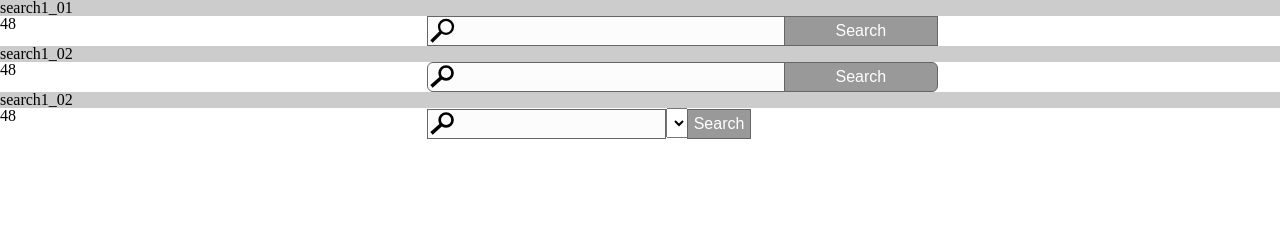
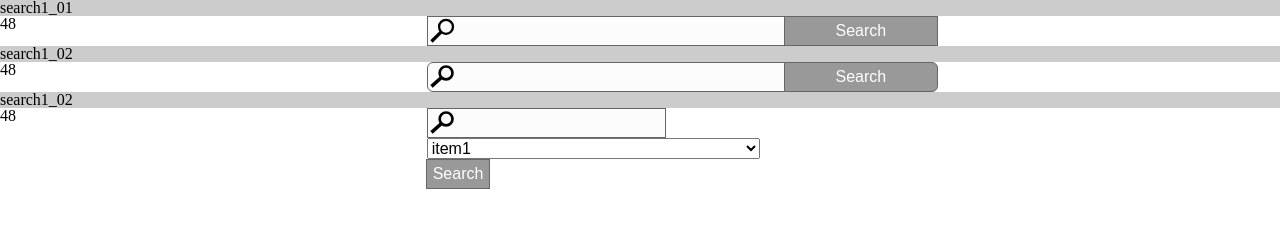
Before and after one commit to liquidnuker/r_comps_search-set1, a plain HTML site: page index.html in a window 1280 px wide. Drawn offline with Linux system fonts and the light colour scheme.

Commit message:
added custom-select1_01 markup

```diff
--- a/index.html
+++ b/index.html
@@ -58,7 +58,17 @@
     <div class="col-sm-8">
       <!-- begin search1_03 -->
       <div class="search1_03">
-        <input type="text" class="search1_03_text"><select>dsddsd</select><input type="button" value="Search">
+        <input type="text" class="search1_03_text">
+        <div class="custom-select1_01">
+        <select id="cat2">
+          <option>item1</option>
+          <option>item2</option>
+          <option>item3</option>
+          <option>item4</option>
+          <option>Lorem ipsum dolor sit amet sed do eiusmod</option>
+        </select>
+        </div>
+        <input type="button" value="Search">
       </div>
       <!-- end search1_03 -->
     </div>
--- a/src/styles/main.scss
+++ b/src/styles/main.scss
@@ -12,6 +12,7 @@
 @import "layout/grid";
 
 @import "searchset1";
+@import "vendor/select-css";
 
 // show the active breakpoint (_mq.scss)
 // ==================================================/
```
Also changed, not shown: src/styles/vendor/_select-css.scss (+0 -10 lines).
